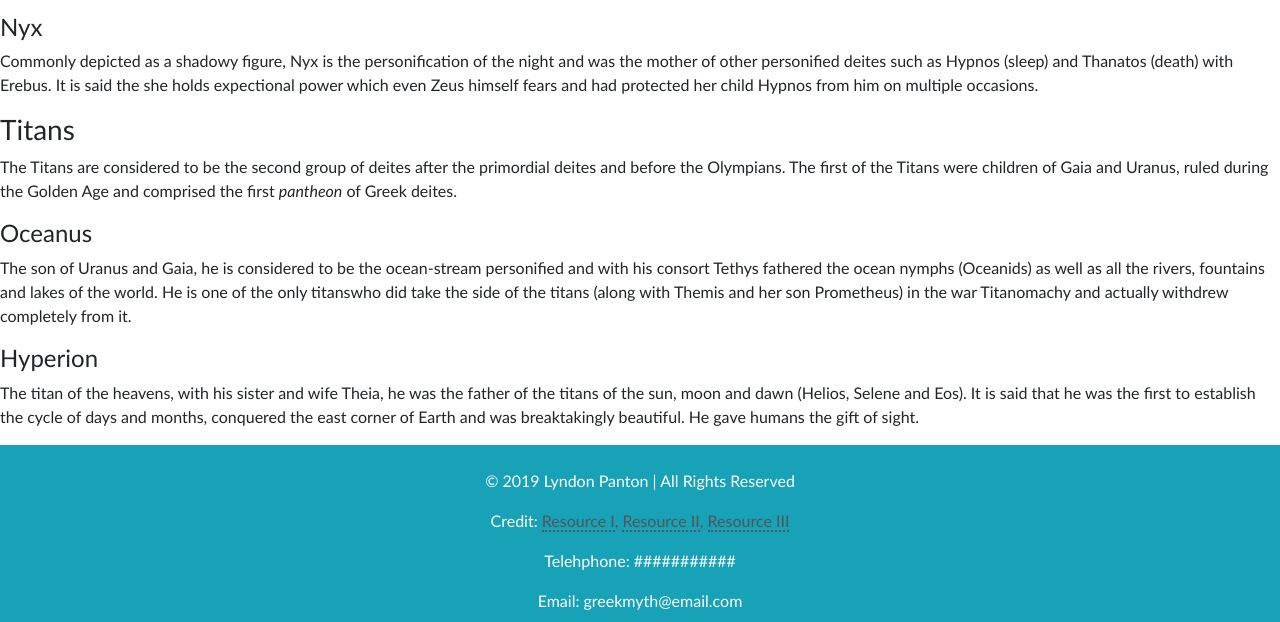
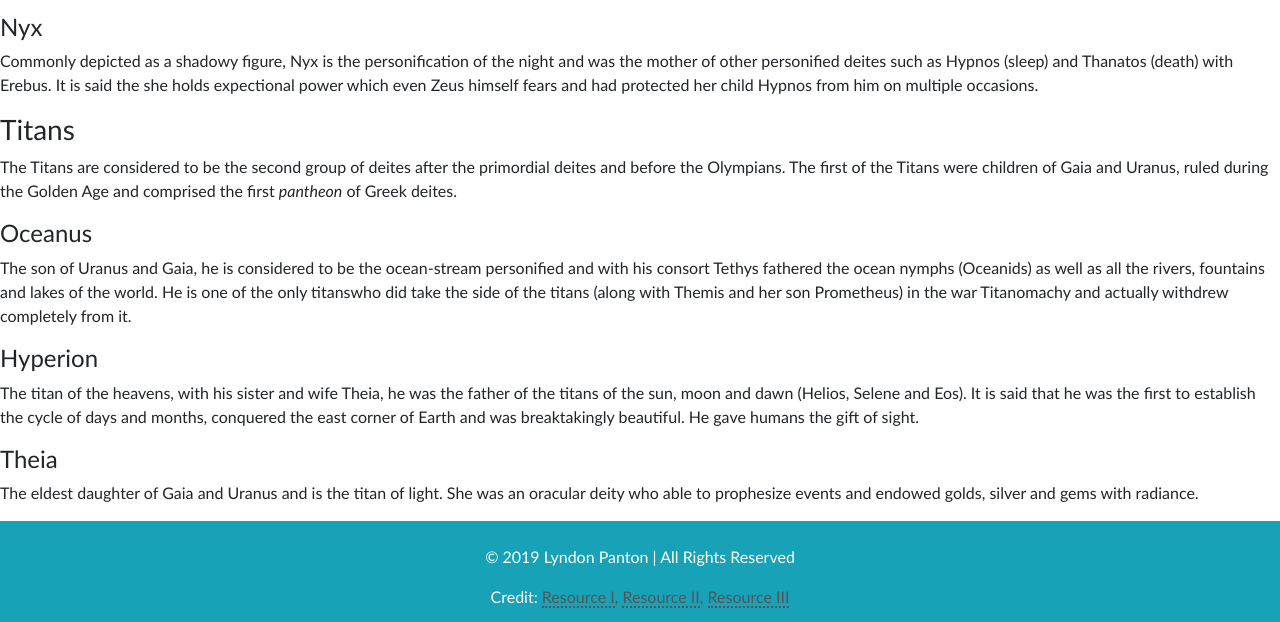
Before and after one commit to LyndonPanton/GreekMythology, a plain HTML site: page index.html in a window 1280 px wide. Shown: the part 1153-1775 px from the top of the page. Drawn offline with nearby package versions, Linux system fonts and the light colour scheme.

Commit message:
added article about theia

```diff
--- a/index.html
+++ b/index.html
@@ -117,6 +117,11 @@
                     <h4 class="titan-head">Hyperion</h4>
                     <p class="titan-text">The titan of the heavens, with his sister and wife Theia, he was the father of the titans of the sun, moon and dawn (Helios, Selene and Eos). It is said that he was the first to establish the cycle of days and months, conquered the east corner of Earth and was breaktakingly beautiful. He gave humans the gift of sight.</p>
                 </article>
+
+                <article id="theia" class="titan">
+                    <h4 class="titan-head">Theia</h4>
+                    <p class="titan-text">The eldest daughter of Gaia and Uranus and is the titan of light. She was an oracular deity who able to prophesize events and endowed golds, silver and gems with radiance.</p>
+                </article>
             </section>
         </section>
     </main>
```
